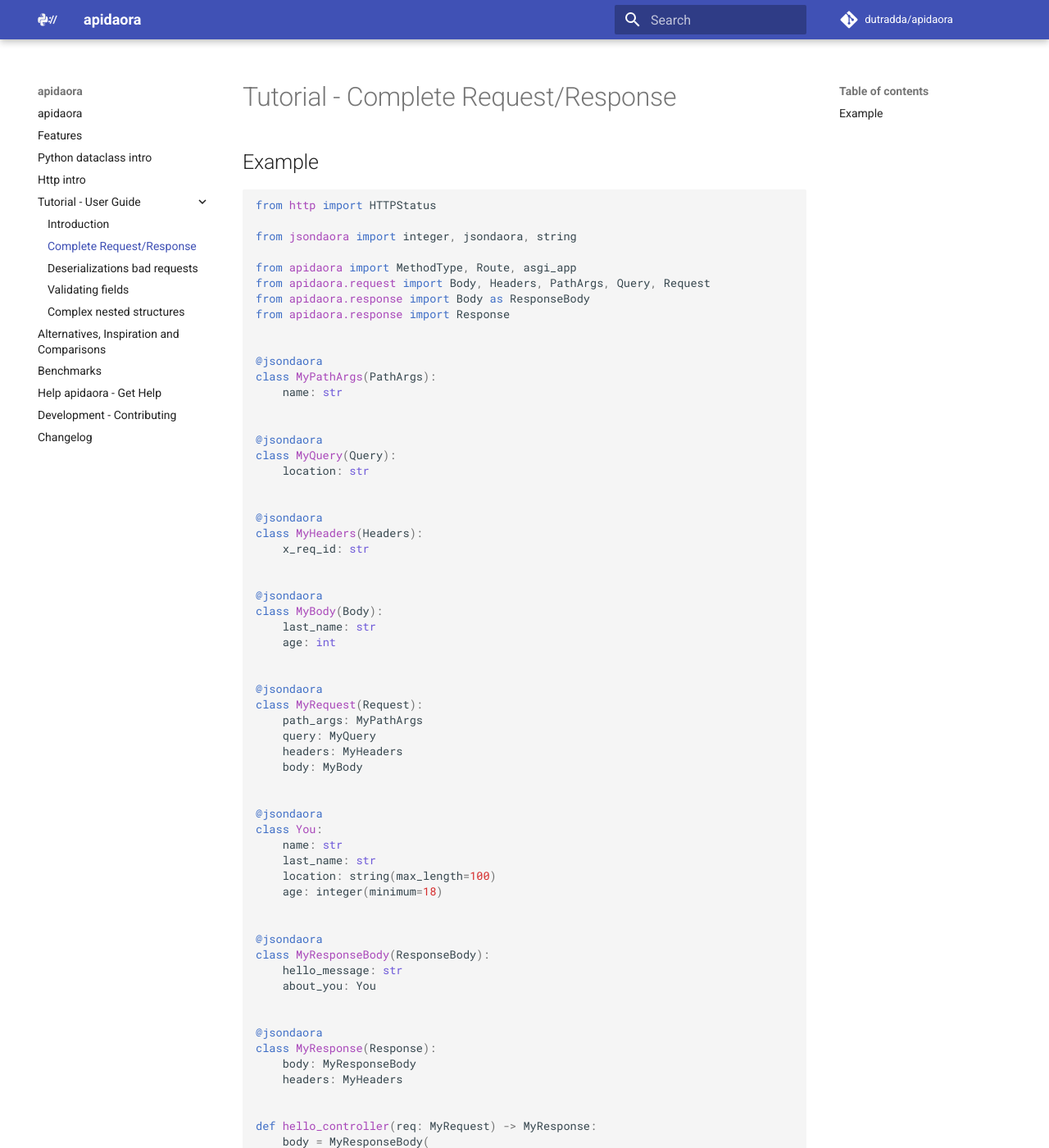
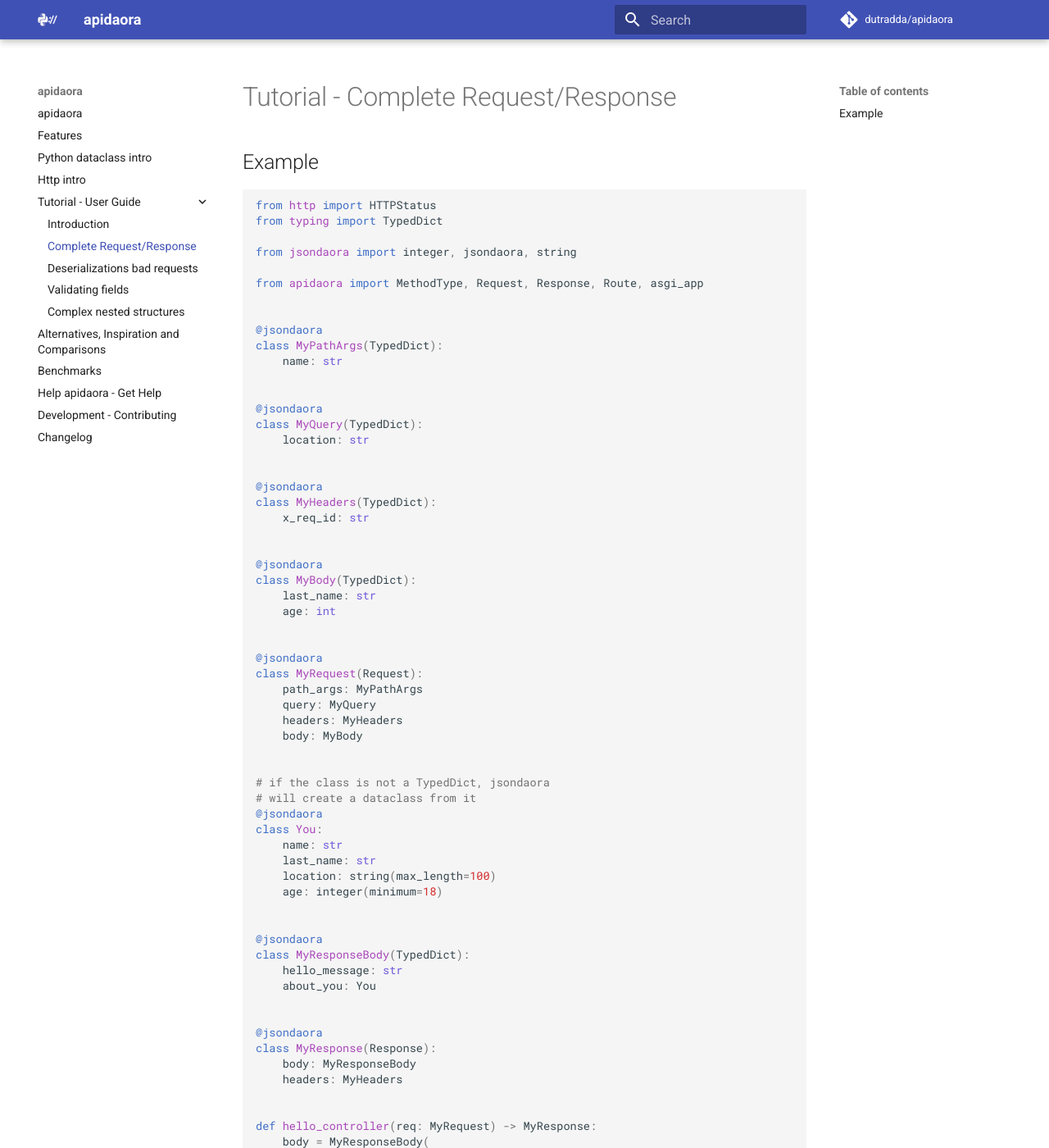
Before and after one commit to dutradda/apidaora, an MkDocs documentation site: the page built from docs/tutorial/01-complete-request-response.md, in a window 1280 px wide and 1400 px high. Shown: the whole window at 82% size. Built offline with MkDocs 1.6.1 and Material for MkDocs 9.7.7, drawn with Linux system fonts in a browser that asks for light colours; comment, search, counter and statistics services are not loaded.

Commit message:
Improve docs

```diff
--- a/docs/src/index/index_01_complete.py
+++ b/docs/src/index/index_01_complete.py
@@ -1,30 +1,28 @@
 from http import HTTPStatus
+from typing import TypedDict
 
 from jsondaora import integer, jsondaora, string
 
-from apidaora import MethodType, Route, asgi_app
-from apidaora.request import Body, Headers, PathArgs, Query, Request
-from apidaora.response import Body as ResponseBody
-from apidaora.response import Response
+from apidaora import MethodType, Request, Response, Route, asgi_app
 
 
 @jsondaora
-class MyPathArgs(PathArgs):
+class MyPathArgs(TypedDict):
     name: str
 
 
 @jsondaora
-class MyQuery(Query):
+class MyQuery(TypedDict):
     location: str
 
 
 @jsondaora
-class MyHeaders(Headers):
+class MyHeaders(TypedDict):
     x_req_id: str
 
 
 @jsondaora
-class MyBody(Body):
+class MyBody(TypedDict):
     last_name: str
     age: int
 
@@ -37,6 +35,8 @@ class MyRequest(Request):
     body: MyBody
 
 
+# if the class is not a TypedDict, jsondaora
+# will create a dataclass from it
 @jsondaora
 class You:
     name: str
@@ -46,7 +46,7 @@ class You:
 
 
 @jsondaora
-class MyResponseBody(ResponseBody):
+class MyResponseBody(TypedDict):
     hello_message: str
     about_you: You
 
```
Also changed, not shown: README.md (+17 -19 lines), apidaora/__init__.py (+9 -1 lines), docs/index.md (+4 -4 lines), docs/src/index/index_00_basic.py (+4 -6 lines), 1 other file.
